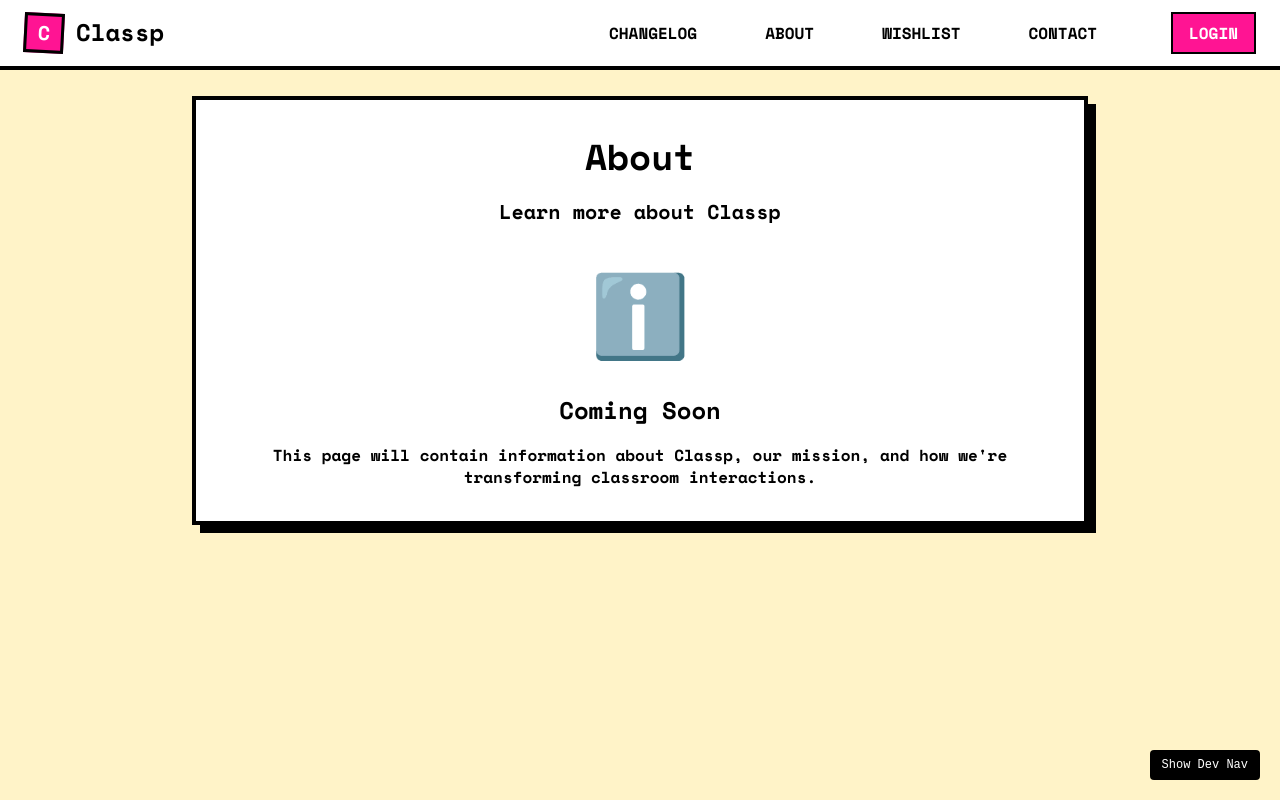
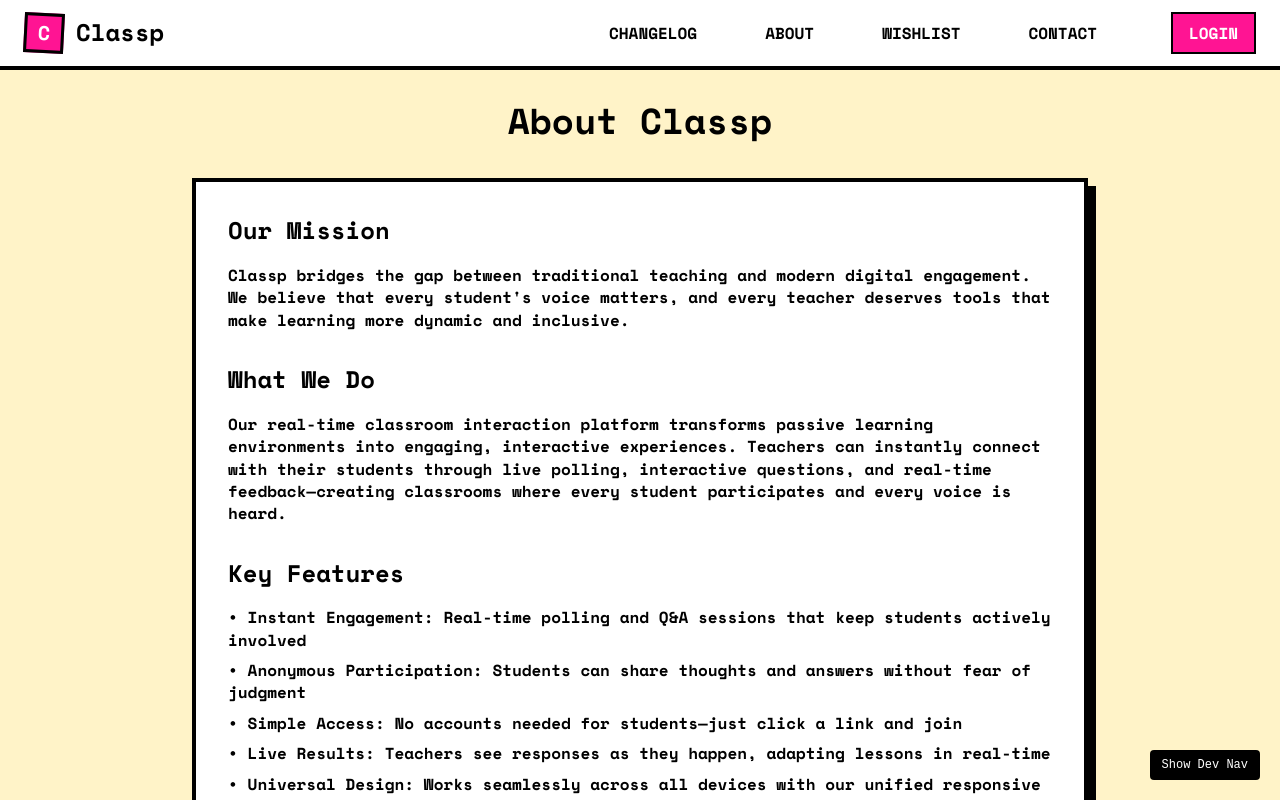
Before and after one commit to archsoong/Classp, a React (Vite) app: page / in a window 1280 px wide. Both pictures are taken after a click on the link "ABOUT". Shown: the top 800 px of the page. Built offline with nearby package versions, Linux system fonts and the light colour scheme.

Commit message:
-m
Add about us page content and markdown

```diff
--- /dev/null
+++ b/instruction/about.md
@@ -0,0 +1,48 @@
+#About Classp
+
+##Our Mission
+
+Classp bridges the gap between traditional teaching and modern digital engagement. We believe that every student's voice matters, and every teacher deserves tools that make learning more dynamic and inclusive.
+
+##What We Do
+
+Our real-time classroom interaction platform transforms passive learning environments into engaging, interactive experiences. Teachers can instantly connect with their students through live polling, interactive questions, and real-time feedback—creating classrooms where every student participates and every voice is heard.
+
+##Key Features
+
+- Instant Engagement: Real-time polling and Q&A sessions that keep students actively involved
+- Anonymous Participation: Students can share thoughts and answers without fear of judgment
+- Simple Access: No accounts needed for students—just click a link and join
+- Live Results: Teachers see responses as they happen, adapting lessons in real-time
+- Universal Design: Works seamlessly across all devices with our unified responsive interface
+
+## Our Story
+Born from the understanding that meaningful learning happens through interaction, Classroom Interactive was created to solve a fundamental challenge in education: how to ensure every student has a voice in the classroom.
+
+We've designed our platform with a neo-brutalist aesthetic that's bold, accessible, and unapologetically functional—because great tools should work beautifully without getting in the way of learning.
+
+## Meet Our Team
+
+Arch Soong - Founder & CEO
+As a PhD student deeply immersed in the world of academia, Arch understands firsthand the challenges educators face in creating engaging, interactive learning environments. Driven by a passion for empowering lifelong learning, Arch founded Classroom Interactive with the vision of making every classroom more inclusive and dynamic.
+
+"Education shouldn't be a one-way street. Every student has valuable insights to share, and every teacher deserves tools that help unlock that potential."
+
+Eric Tan - Founder & CTO
+
+Eric brings years of software development expertise to Classroom Interactive, specializing in building customized web solutions that solve real-world problems. With a focus on clean, efficient code, Eric ensures our platform is both powerful and intuitive.
+
+## Our Values
+
+- Simplicity First: We believe powerful tools should be simple to use. No complicated setups, no steep learning curves—just open and start engaging.
+- Inclusive Design: Every student deserves to participate. Our anonymous response system ensures quiet voices are heard alongside the bold ones.
+- Real-Time Impact: Learning happens in the moment. Our platform delivers instant feedback and results that teachers can act on immediately.
+- Accessible Innovation: Great educational technology should be available to all classrooms, regardless of budget or technical expertise.
+
+## Join the Movement
+
+Ready to transform your classroom? Whether you're teaching a small seminar or a large lecture hall, Classroom Interactive adapts to your needs and amplifies student engagement.
+
+## Experience the FUTURE NOW!
+
+Experience the future of interactive learning—where every question sparks curiosity and every answer builds understanding.
--- a/src/pages/AboutPage.tsx
+++ b/src/pages/AboutPage.tsx
@@ -3,19 +3,113 @@ import React from 'react';
 const AboutPage: React.FC = () => {
   return (
     <div className="neo-page">
+      {/* Header */}
+      <div className="neo-text-center neo-mb-8">
+        <h1 className="neo-text-4xl neo-font-black neo-mb-4">About Classp</h1>
+      </div>
+
       <div className="neo-container-centered neo-max-w-4xl">
         <div className="neo-card neo-p-8 bg-neo-surface">
-          <div className="neo-text-center neo-mb-8">
-            <h1 className="neo-text-4xl neo-font-black neo-mb-4">About</h1>
-            <p className="neo-text-xl neo-font-bold">Learn more about Classp</p>
+          {/* Our Mission */}
+          <div className="neo-mb-8">
+            <h2 className="neo-text-2xl neo-font-black neo-mb-4">Our Mission</h2>
+            <p className="neo-font-bold neo-mb-4">
+              Classp bridges the gap between traditional teaching and modern digital engagement. We believe that every student's voice matters, and every teacher deserves tools that make learning more dynamic and inclusive.
+            </p>
           </div>
 
-          <div className="neo-text-center">
-            <div style={{ fontSize: '80px', marginBottom: '24px' }}>ℹ️</div>
-            <h2 className="neo-text-2xl neo-font-black neo-mb-4">Coming Soon</h2>
-            <p className="neo-font-bold">
-              This page will contain information about Classp, our mission, and how we're transforming classroom interactions.
+          {/* What We Do */}
+          <div className="neo-mb-8">
+            <h2 className="neo-text-2xl neo-font-black neo-mb-4">What We Do</h2>
+            <p className="neo-font-bold neo-mb-4">
+              Our real-time classroom interaction platform transforms passive learning environments into engaging, interactive experiences. Teachers can instantly connect with their students through live polling, interactive questions, and real-time feedback—creating classrooms where every student participates and every voice is heard.
             </p>
+          </div>
+
+          {/* Key Features */}
+          <div className="neo-mb-8">
+            <h2 className="neo-text-2xl neo-font-black neo-mb-4">Key Features</h2>
+            <div className="neo-mb-4">
+              <ul style={{ listStyle: 'none', padding: 0 }}>
+                <li className="neo-font-bold neo-mb-2">• <strong>Instant Engagement:</strong> Real-time polling and Q&A sessions that keep students actively involved</li>
+                <li className="neo-font-bold neo-mb-2">• <strong>Anonymous Participation:</strong> Students can share thoughts and answers without fear of judgment</li>
+                <li className="neo-font-bold neo-mb-2">• <strong>Simple Access:</strong> No accounts needed for students—just click a link and join</li>
+                <li className="neo-font-bold neo-mb-2">• <strong>Live Results:</strong> Teachers see responses as they happen, adapting lessons in real-time</li>
+                <li className="neo-font-bold neo-mb-2">• <strong>Universal Design:</strong> Works seamlessly across all devices with our unified responsive interface</li>
+              </ul>
+            </div>
+          </div>
+
+          {/* Our Story */}
+          <div className="neo-mb-8">
+            <h2 className="neo-text-2xl neo-font-black neo-mb-4">Our Story</h2>
+            <p className="neo-font-bold neo-mb-4">
+              Born from the understanding that meaningful learning happens through interaction, Classroom Interactive was created to solve a fundamental challenge in education: how to ensure every student has a voice in the classroom.
+            </p>
+            <p className="neo-font-bold neo-mb-4">
+              We've designed our platform with a neo-brutalist aesthetic that's bold, accessible, and unapologetically functional—because great tools should work beautifully without getting in the way of learning.
+            </p>
+          </div>
+
+          {/* Meet Our Team */}
+          <div className="neo-mb-8">
+            <h2 className="neo-text-2xl neo-font-black neo-mb-4">Meet Our Team</h2>
+
+            <div className="neo-card neo-p-6 bg-neo-accent2 neo-mb-4">
+              <h3 className="neo-text-xl neo-font-black neo-mb-2">Arch Soong - Founder & CEO</h3>
+              <p className="neo-font-bold neo-mb-4">
+                As a PhD student deeply immersed in the world of academia, Arch understands firsthand the challenges educators face in creating engaging, interactive learning environments. Driven by a passion for empowering lifelong learning, Arch founded Classroom Interactive with the vision of making every classroom more inclusive and dynamic.
+              </p>
+              <p className="neo-font-bold" style={{ fontStyle: 'italic' }}>
+                "Education shouldn't be a one-way street. Every student has valuable insights to share, and every teacher deserves tools that help unlock that potential."
+              </p>
+            </div>
+
+            <div className="neo-card neo-p-6 bg-neo-accent2 neo-mb-4">
+              <h3 className="neo-text-xl neo-font-black neo-mb-2">Eric Tan - Founder & CTO</h3>
+              <p className="neo-font-bold">
+                Eric brings years of software development expertise to Classroom Interactive, specializing in building customized web solutions that solve real-world problems. With a focus on clean, efficient code, Eric ensures our platform is both powerful and intuitive.
+              </p>
+            </div>
+          </div>
+
+          {/* Our Values */}
+          <div className="neo-mb-8">
+            <h2 className="neo-text-2xl neo-font-black neo-mb-4">Our Values</h2>
+            <div className="neo-mb-4">
+              <ul style={{ listStyle: 'none', padding: 0 }}>
+                <li className="neo-font-bold neo-mb-4">
+                  <strong>• Simplicity First:</strong> We believe powerful tools should be simple to use. No complicated setups, no steep learning curves—just open and start engaging.
+                </li>
+                <li className="neo-font-bold neo-mb-4">
+                  <strong>• Inclusive Design:</strong> Every student deserves to participate. Our anonymous response system ensures quiet voices are heard alongside the bold ones.
+                </li>
+                <li className="neo-font-bold neo-mb-4">
+                  <strong>• Real-Time Impact:</strong> Learning happens in the moment. Our platform delivers instant feedback and results that teachers can act on immediately.
+                </li>
+                <li className="neo-font-bold neo-mb-4">
+                  <strong>• Accessible Innovation:</strong> Great educational technology should be available to all classrooms, regardless of budget or technical expertise.
+                </li>
+              </ul>
+            </div>
+          </div>
+
+          {/* Call to Action */}
+          <div className="neo-text-center neo-mb-8">
+            <h2 className="neo-text-2xl neo-font-black neo-mb-4">Join the Movement</h2>
+            <p className="neo-font-bold neo-mb-4">
+              Ready to transform your classroom?
+              </p>
+              <p className="neo-font-bold neo-mb-4">
+                Whether you're teaching a small seminar or a large lecture hall, Classroom Interactive adapts to your needs and amplifies student engagement.
+              </p>
+            <button
+             onClick={() => window.location.href = '/'}
+            className="neo-btn neo-btn-primary neo-w-full"
+            style={{ backgroundColor: '#FF1493', color: 'white' }}
+          >
+            Experience the FUTURE NOW!
+          </button>
           </div>
         </div>
       </div>
```
